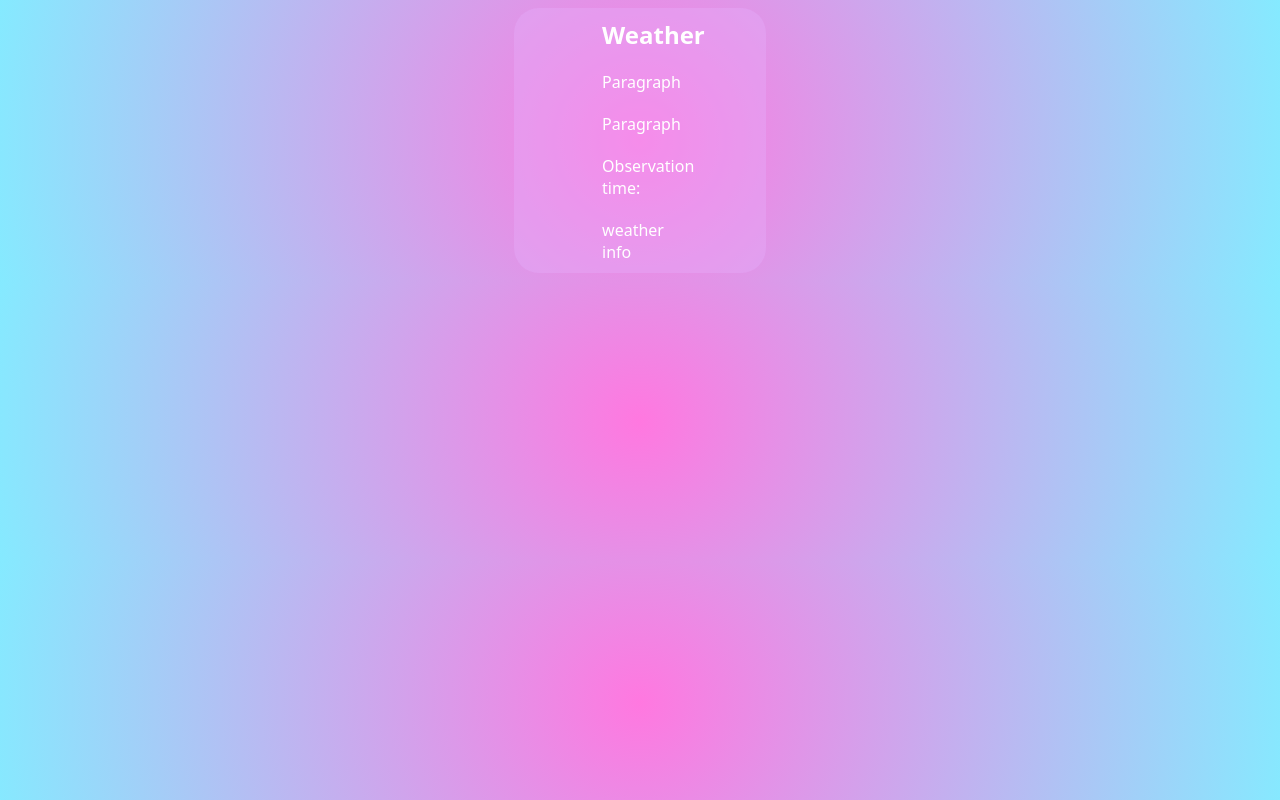
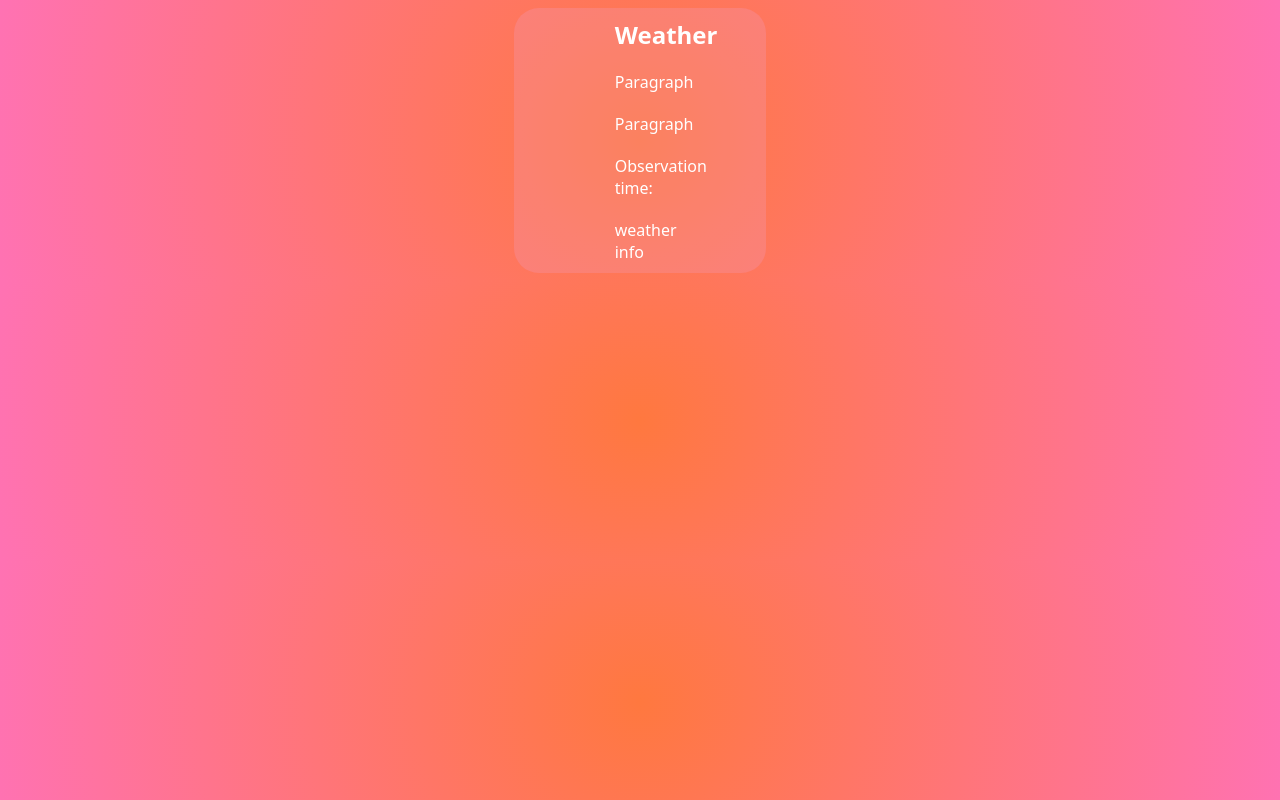
Before and after one commit to edvinasnazarovas/weather_app, a plain HTML site: page index.html in a window 1280 px wide. Drawn offline with Linux system fonts and the light colour scheme; no server answers.

Commit message:
Update style.css

```diff
--- a/style.css
+++ b/style.css
@@ -1,6 +1,6 @@
 body{
-    background: rgb(255,120,224);
-background: radial-gradient(circle, rgba(255,120,224,1) 0%, rgba(133,234,255,1) 100%);
+    background: rgb(255,120,63);
+background: radial-gradient(circle, rgba(255,120,63,1) 0%, rgba(255,114,179,1) 100%);
 }
 
 .center {
@@ -12,14 +12,18 @@ background: radial-gradient(circle, rgba(255,120,224,1) 0%, rgba(133,234,255,1)
     border-radius: 25px;
 }
 
-.center p, h1{
+.center p, h1, h3{
     color: white;
     margin: auto;
-    width: 30%;
+    width: 20%;
     padding: 10px;
 }
 
 .weather {
-    background-color: rgba(228, 174, 250, 0.377);
+    background-color: rgba(228, 174, 250, 0.174);
     border-radius: 25px;
 }
+
+.highlow, .temperatures {
+    display: flex;
+}
```
